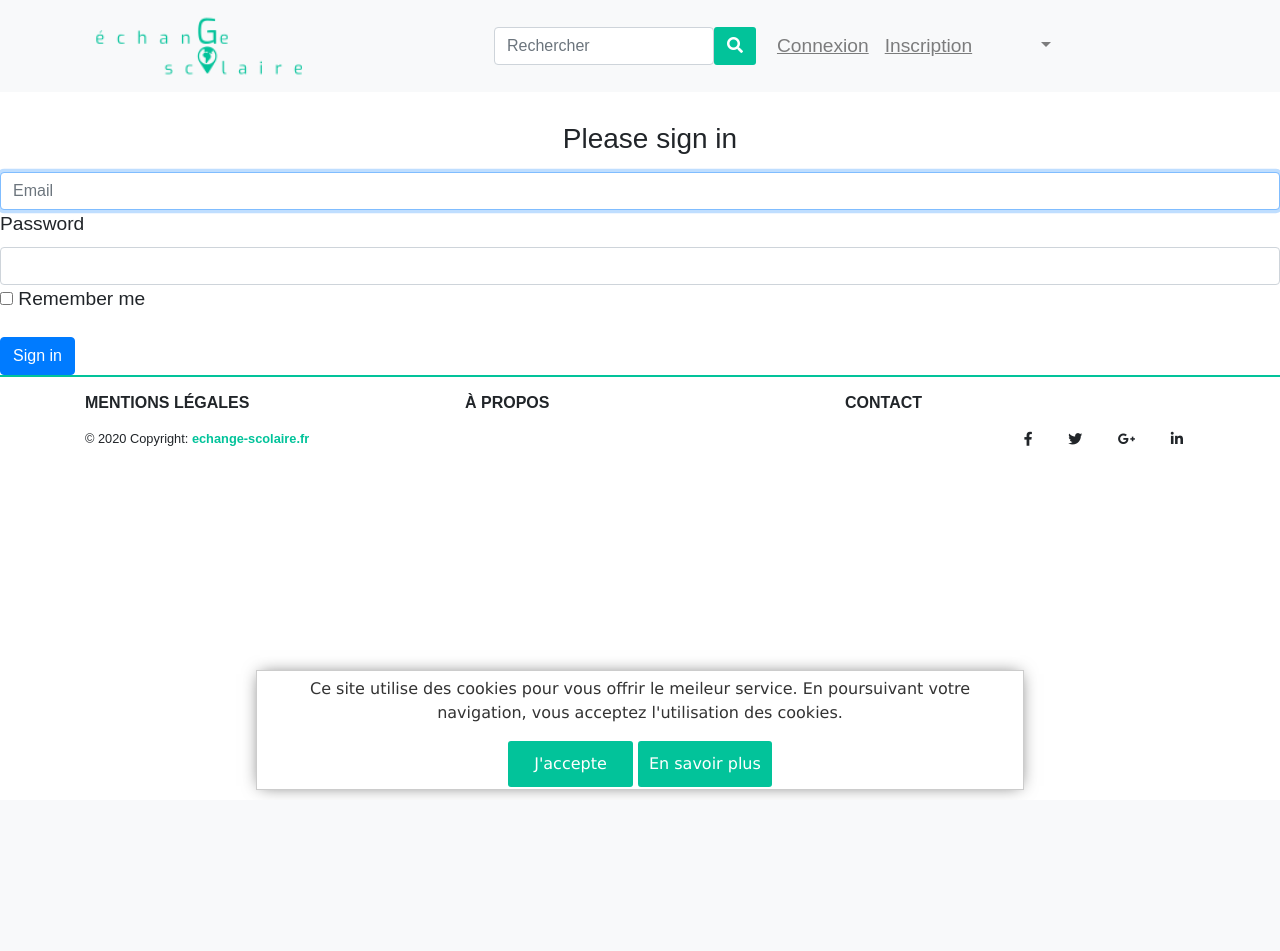
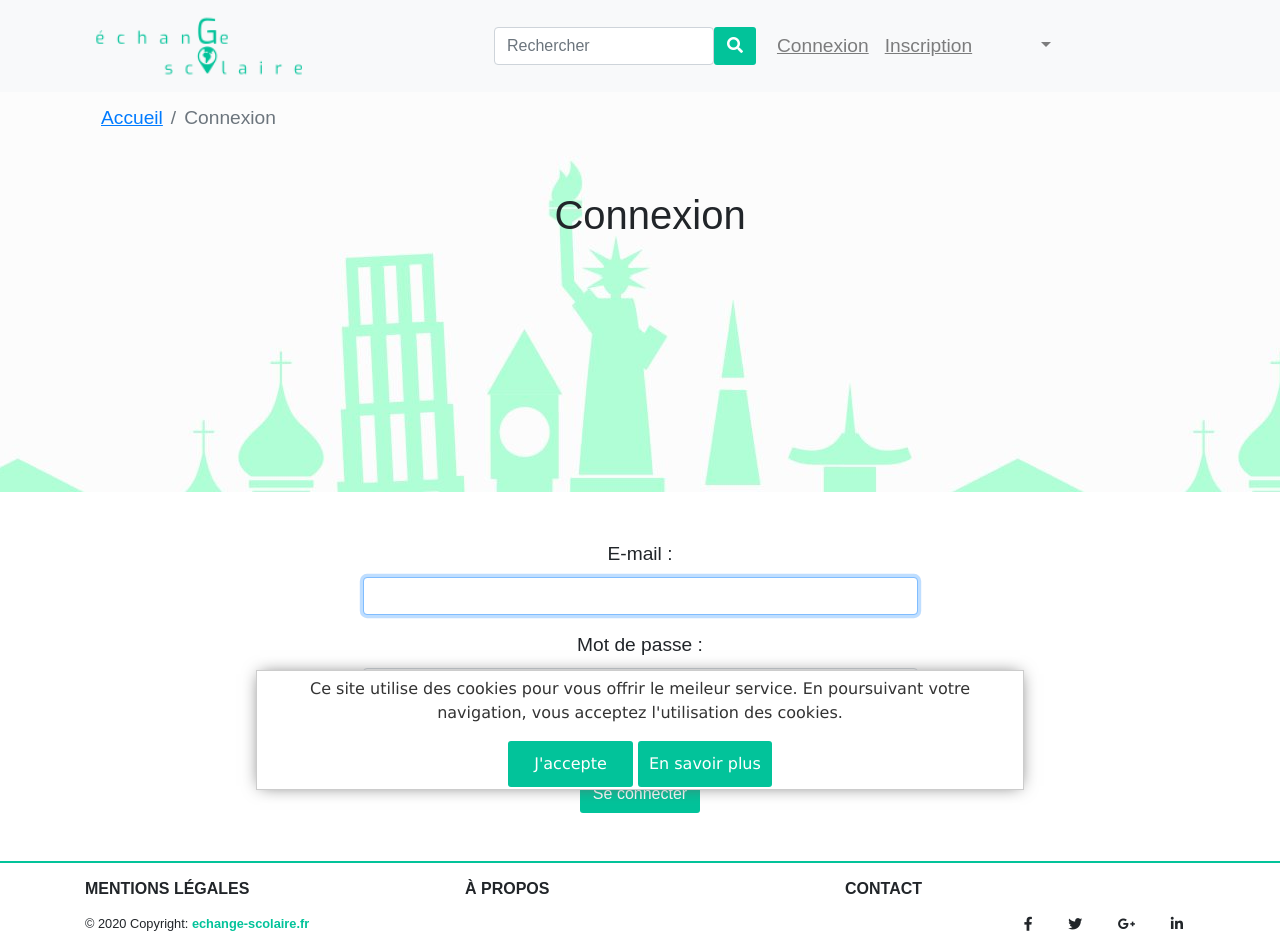
Before and after one commit to marisabonmati/echange-scolaire-symfony, a Symfony app: template templates/security/login.html.twig in a window 1280 px wide. Before the commit the page ends 796 px from the top, so only its background shows below. Run offline with Twig, Linux system fonts and the light colour scheme; the template is opened without the code that fills it, so the values that code supplies are empty; form fields are guessed from the names that the template uses; some libraries are stand-ins or nearby versions; some web fonts are replaced.

Commit message:
connexion / deconnexion ok

```diff
--- a/src/Controller/SecurityController.php
+++ b/src/Controller/SecurityController.php
@@ -29,6 +29,6 @@ class SecurityController extends AbstractController
     public function logout()
     {
         throw new \LogicException('This method can be blank - it will be intercepted by the logout key on your firewall.');
-        return $this->redirectToRoute('home');
+
     }
 }
--- a/templates/inc/register-form.html.twig
+++ b/templates/inc/register-form.html.twig
@@ -16,31 +16,28 @@
 
     <div class="form-group  mx-auto">
         <label class="col-form-label ">Vous êtes : </label>
-        <div class="select-css w-25 mx-auto">
-            {{ form_widget(registrationForm.entite) }}
+        <div>
+            {{ form_widget(registrationForm.entite, {attr: {class: 'select-css w-50 mx-auto'}}) }}
             {{ form_errors(registrationForm.entite) }}
         </div>
     </div>
     <!--NOM-->
     <div class="form-group">
         <label for="recipient-name" class="col-form-label">Nom:</label>
-        <input type="text" class="form-control w-25 mx-auto" id="recipient-name"
-            {{ form_widget(registrationForm.lastName) }}
+            {{ form_widget(registrationForm.lastName, {attr: {class: 'form-control w-50 mx-auto'}}) }}
             {{ form_errors(registrationForm.lastName) }}
     </div>
 
     <!--Adresse mail-->
     <div class="form-group">
         <label for="message-text" class="col-form-label">Addresse mail:</label>
-        <input type="email" class="form-control w-25 mx-auto" id="message-text"
-        {{ form_widget(registrationForm.email) }}
+        {{ form_widget(registrationForm.email, {attr: {class: 'form-control w-50 mx-auto'}}) }}
         {{ form_errors(registrationForm.email) }}
     </div>
     <!--Mot de passe-->
     <div class="form-group">
         <label for="message-text" class="col-form-label">Mot de passe:</label>
-        <input type="password" class="form-control w-25 mx-auto" id="recipient-name"
-        {{ form_widget(registrationForm.plainPassword, {label:  'Mot de passe:'}) }}
+        {{ form_widget(registrationForm.plainPassword, {attr: {class: 'form-control w-50 mx-auto'}}) }}
         {{ form_errors(registrationForm.plainPassword) }}
     </div>
 
--- a/templates/security/login.html.twig
+++ b/templates/security/login.html.twig
@@ -3,6 +3,19 @@
 {% block title %}Connexion{% endblock %}
 
 {% block body %}
+    <section class="bg-title">
+        <nav class="container" aria-label="breadcrumb">
+            <ol class="breadcrumb bg-transparent">
+                <li class="breadcrumb-item"><a class="revenir-accueil" href="{{ path('home') }}">Accueil</a></li>
+                <li class="breadcrumb-item active" aria-current="page">Connexion</li>
+            </ol>
+        </nav>
+        <div class="container">
+            <h1 class="text-center mb-4">Connexion</h1>
+        </div>
+    </section>
+
+    <div class="container text-center my-5">
         <form method="post">
             {% if error %}
                 <div class="alert alert-danger">{{ error.messageKey|trans(error.messageData, 'security') }}</div>
@@ -14,25 +27,23 @@
                 </div>
             {% endif %}
 
-        <h1 class="h3 mb-3 font-weight-normal">Please sign in</h1>
-        <label for="inputEmail" class="sr-only">Email</label>
-        <input type="email" value="{{ last_username }}" name="email" id="inputEmail" class="form-control" placeholder="Email" required autofocus>
-        <label for="inputPassword">Password</label>
-        <input type="password" name="password" id="inputPassword" class="form-control" required>
+            <label for="inputEmail">E-mail : </label>
+            <input type="email" value="{{ last_username }}" name="email" id="inputEmail" class="form-control w-50 mx-auto mb-3" required autofocus>
 
-        <input type="hidden" name="_csrf_token"
-               value="{{ csrf_token('authenticate') }}"
-        >
+            <label for="inputPassword">Mot de passe : </label>
+            <input type="password" name="password" id="inputPassword" class="form-control w-50 mx-auto mb-3" required>
+
+            <input type="hidden" name="_csrf_token" value="{{ csrf_token('authenticate') }}">
 
             <div class="checkbox mb-3">
                 <label>
-                <input type="checkbox" name="_remember_me"> Remember me
+                    <input type="checkbox" name="_remember_me"> Se souvenir de moi
                 </label>
             </div>
 
-        <button class="btn btn-primary" type="submit">
-            Sign in
+            <button class="btn btn-form" type="submit">
+                Se connecter
             </button>
         </form>
-
+    </div>
 {% endblock %}
```
Also changed, not shown: src/Controller/HomeController.php (+8 -0 lines). Lines whose indentation alone changed are shown as unchanged.
